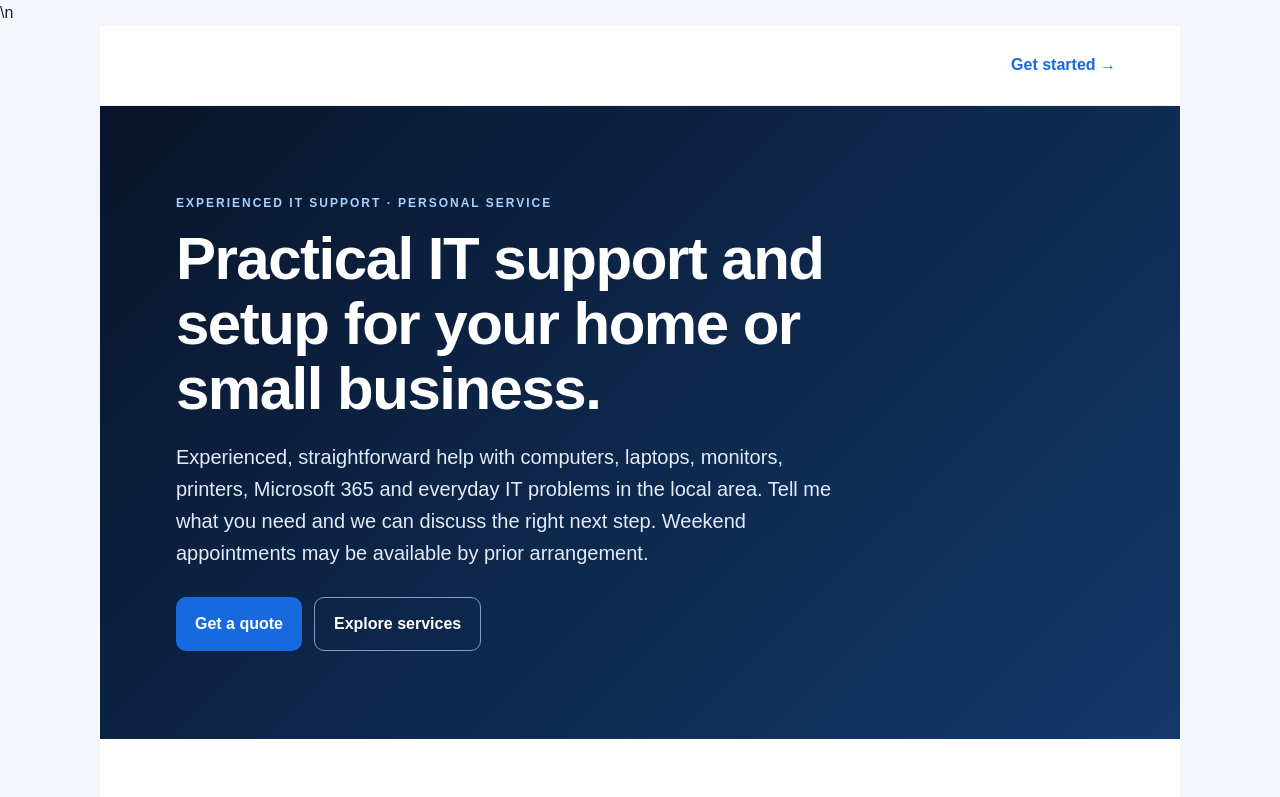
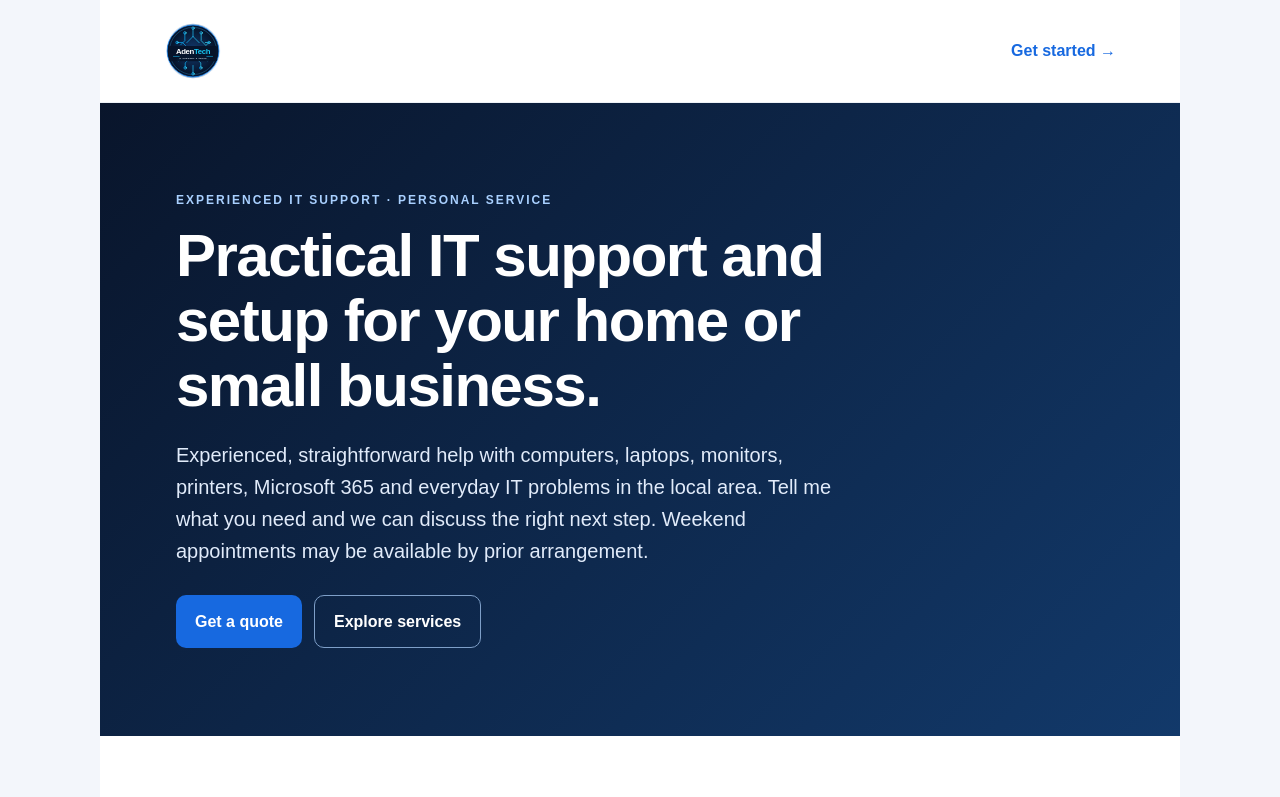
Before and after one commit to Adentech-uk/adentech, a plain HTML site: page index.html in a window 1280 px wide. Shown: the top 797 px of the page. Drawn offline with Linux system fonts and the light colour scheme.

Commit message:
Fix AdenTech logo display
* Fix AdenTech logo sizing and asset paths

* Correct logo display styling and favicon markup

```diff
--- a/index.html
+++ b/index.html
@@ -5,7 +5,8 @@
   <meta name="viewport" content="width=device-width, initial-scale=1">
   <title>AdenTech | Practical IT Support & Computer Setup</title>
   <meta name="description" content="Practical IT support and setup for home users and small businesses in the local area. Computer, laptop, monitor, printer and Microsoft 365 help.">
-  <meta name="theme-color" content="#0b1730">\n  <link rel="icon" type="image/svg+xml" href="assets/adentech-logo.svg">
+  <meta name="theme-color" content="#0b1730">
+  <link rel="icon" type="image/svg+xml" href="/assets/adentech-logo.svg">
   <style>
     :root{color-scheme:light;--ink:#14213a;--muted:#52627a;--blue:#1769e0;--pale:#edf4ff;--line:#dbe5f2}
     *{box-sizing:border-box}
@@ -14,8 +15,8 @@
     a{color:inherit}
     .site{max-width:1080px;margin:0 auto;background:#fff;min-height:100vh}
     header{padding:22px clamp(20px,5vw,64px);display:flex;align-items:center;justify-content:space-between;gap:18px;border-bottom:1px solid #edf1f6}
-    .brand{font-size:22px;font-weight:800;letter-spacing:-.5px;text-decoration:none}
-    .brand span{color:var(--blue)}
+    .brand{display:inline-flex;align-items:center;text-decoration:none;flex:0 0 auto}
+    .brand img{display:block;width:58px;height:58px;object-fit:contain;border-radius:50%}
     .header-link{font-weight:700;text-decoration:none;color:var(--blue)}
     .hero{padding:clamp(48px,8vw,88px) clamp(20px,7vw,76px);background:linear-gradient(135deg,#09152b,#12396a);color:#fff}
     .eyebrow{text-transform:uppercase;letter-spacing:2px;font-size:12px;font-weight:700;color:#a9d0ff}
@@ -66,7 +67,7 @@
 <body>
 <div class="site">
   <header>
-    <a class="brand" href="#" aria-label="AdenTech home"><img src="assets/adentech-logo.svg" alt="AdenTech IT Support and Setup"></a>
+    <a class="brand" href="#" aria-label="AdenTech home"><img src="/assets/adentech-logo.svg" alt="AdenTech IT Support and Setup"></a>
     <a class="header-link" href="#start">Get started <span aria-hidden="true">→</span></a>
   </header>
   <main>
```
